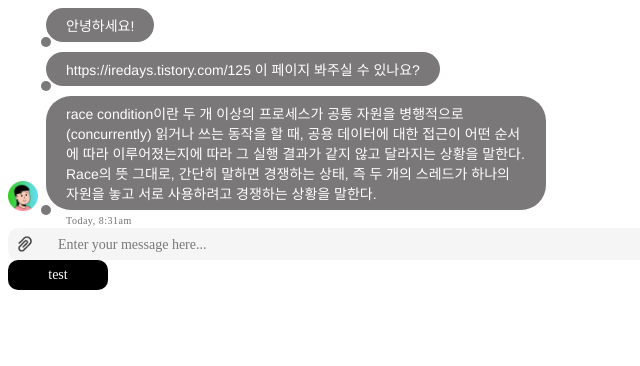
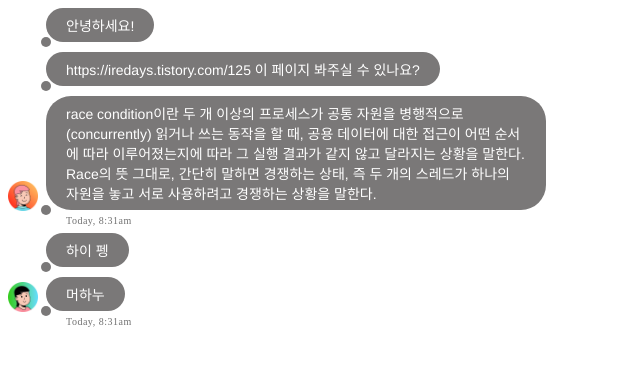
Before and after one commit to COSE451-2023-2-Team2/whisper-client, a Next.js app: page /chat in a window 1280 px wide. Shown: the top 366 px of the page, without its empty margins (0-640 px from the left). Built offline with nearby package versions, Linux system fonts and the light colour scheme.

Commit message:
feat: add ChatContainer

```diff
--- a/src/components/molecules/chat/ChatMessage/index.module.scss
+++ b/src/components/molecules/chat/ChatMessage/index.module.scss
@@ -1,6 +1,7 @@
 .message_container {
   display: flex;
   align-items: end;
+  margin-bottom: 5px;
 }
 
 .messages {
--- /dev/null
+++ b/src/components/organs/ChatContainer/index.module.scss
@@ -0,0 +1,14 @@
+.chat_container {
+  display: flex;
+  flex-direction: column;
+}
+
+.chat_message {
+  &.mine {
+    align-self: flex-end;
+  }
+
+  &.others {
+    align-self: flex-start;
+  }
+}
--- /dev/null
+++ b/src/components/organs/ChatContainer/index.tsx
@@ -0,0 +1,14 @@
+import ChatMessage from "@/components/molecules/chat/ChatMessage";
+import s from "./index.module.scss";
+import { ChatContainerProps } from "./index.d";
+
+export default function ChatContainer(props: ChatContainerProps) {
+  // TODO: 서버 연결 후 로직 수정
+  const isMyMessage = false;
+  const messages = props.chats.map((chat, index) => (
+    <div key={index} className={`${s.chat_message} ${isMyMessage ? s.mine : s.others}`}>
+      <ChatMessage isMine={isMyMessage} userName={chat.userName} messages={chat.messages}></ChatMessage>
+    </div>
+  ));
+  return <div className={s.chat_container}>{messages}</div>;
+}
--- a/src/pages/chat/index.tsx
+++ b/src/pages/chat/index.tsx
@@ -1,9 +1,13 @@
 import ButtonFixedS from "@/components/atoms/button/ButtonFixedS";
 import ChatInputField from "@/components/molecules/chat/ChatInputField";
 import ChatMessage from "@/components/molecules/chat/ChatMessage";
+import ChatContainer from "@/components/organs/ChatContainer";
 
 export default function Chat() {
-  const messages = [
+  const chats = [
+    {
+      userName: "pengtoshi",
+      messages: [
         {
           message: "안녕하세요!",
           date: new Date()
@@ -17,12 +21,26 @@ export default function Chat() {
             "race condition이란 두 개 이상의 프로세스가 공통 자원을 병행적으로(concurrently) 읽거나 쓰는 동작을 할 때, 공용 데이터에 대한 접근이 어떤 순서에 따라 이루어졌는지에 따라 그 실행 결과가 같지 않고 달라지는 상황을 말한다. Race의 뜻 그대로, 간단히 말하면 경쟁하는 상태, 즉 두 개의 스레드가 하나의 자원을 놓고 서로 사용하려고 경쟁하는 상황을 말한다.",
           date: new Date()
         }
+      ]
+    },
+    {
+      userName: "shubit",
+      messages: [
+        {
+          message: "하이 펭",
+          date: new Date()
+        },
+        {
+          message: "머하누",
+          date: new Date()
+        }
+      ]
+    }
   ];
+
   return (
     <div>
-      <ChatMessage isMine={false} userName="test" messages={messages}></ChatMessage>
-      <ChatInputField></ChatInputField>
-      <ButtonFixedS name="test"></ButtonFixedS>
+      <ChatContainer chats={chats}></ChatContainer>
     </div>
   );
 }
```
Also changed, not shown: src/components/organs/ChatContainer/index.d.ts (added, +13 -0 lines). Lines whose indentation alone changed are shown as unchanged.
